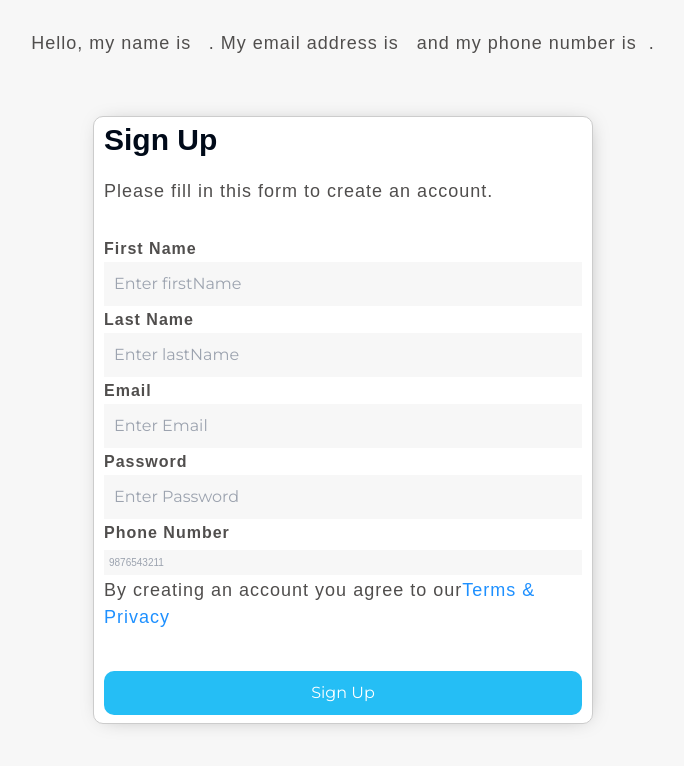
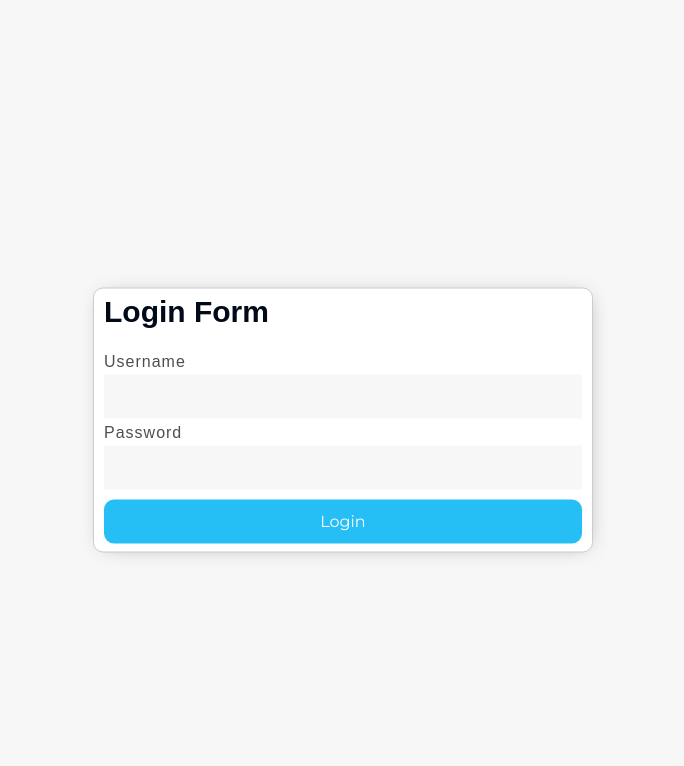
Before and after one commit to teertharaj07/React-Journey-2025, a React app: page / in a window 1280 px wide. Shown: the top 766 px of the page, without its empty margins (297-981 px from the left). Built offline with nearby package versions, Linux system fonts and the light colour scheme; the HTML template or start-up script is replaced by a standard one.

Commit message:
day 50 : Create a Login Form in React

```diff
--- a/src/App.jsx
+++ b/src/App.jsx
@@ -6,7 +6,8 @@
 // import Challenge from "./components/hooks/useState/Challenge.jsx"
 // import ControlledForm  from "./components/hooks/useState/Controlled.jsx"
 // import {RegistrationForm} from "./components/hooks/useState/Registration.jsx"
-import { RegistrationFormReact } from "./components/hooks/useState/RegistrationReact.jsx";
+// import { RegistrationFormReact } from "./components/hooks/useState/RegistrationReact.jsx";
+import {  LoginForm } from "./components/hooks/useState/LoginForm.jsx";
 
 
 
@@ -21,7 +22,8 @@ const App = () => {
   {/* <Challenge /> */}
   {/* < ControlledForm /> */}
   {/* < RegistrationForm /> */}
-  < RegistrationFormReact />
+  {/* < RegistrationFormReact /> */}
+  <LoginForm />
 
     </section>
   );
--- /dev/null
+++ b/src/components/hooks/useState/LoginForm.jsx
@@ -0,0 +1,49 @@
+import "./index.css";
+import { useState } from "react";
+
+export const LoginForm = () => {
+  const [username, setUsername] = useState("");
+  const [password, setPassword] = useState("");
+
+  const handleFormSubmit = (e) => {
+    e.preventDefault();
+
+    const loginData = {
+      username,
+      password,
+    };
+
+    console.log(loginData);
+  };
+
+  return (
+    <div className="container">
+      <div className="card">
+        <h1>Login Form</h1>
+        <form onSubmit={handleFormSubmit}>
+          <label htmlFor="username">Username</label>
+          <input
+            type="text"
+            name="username"
+            required
+            autoComplete="off"
+            value={username}
+            onChange={(e) => setUsername(e.target.value)}
+          />
+
+          <label htmlFor="password">Password</label>
+          <input
+            type="password"
+            name="password"
+            required
+            autoComplete="off"
+            value={password}
+            onChange={(e) => setPassword(e.target.value)}
+          />
+
+          <button type="submit">Login</button>
+        </form>
+      </div>
+    </div>
+  );
+};
```
Also changed, not shown: my notes/50_Create a Login Form in React.md (added, +61 -0 lines).
